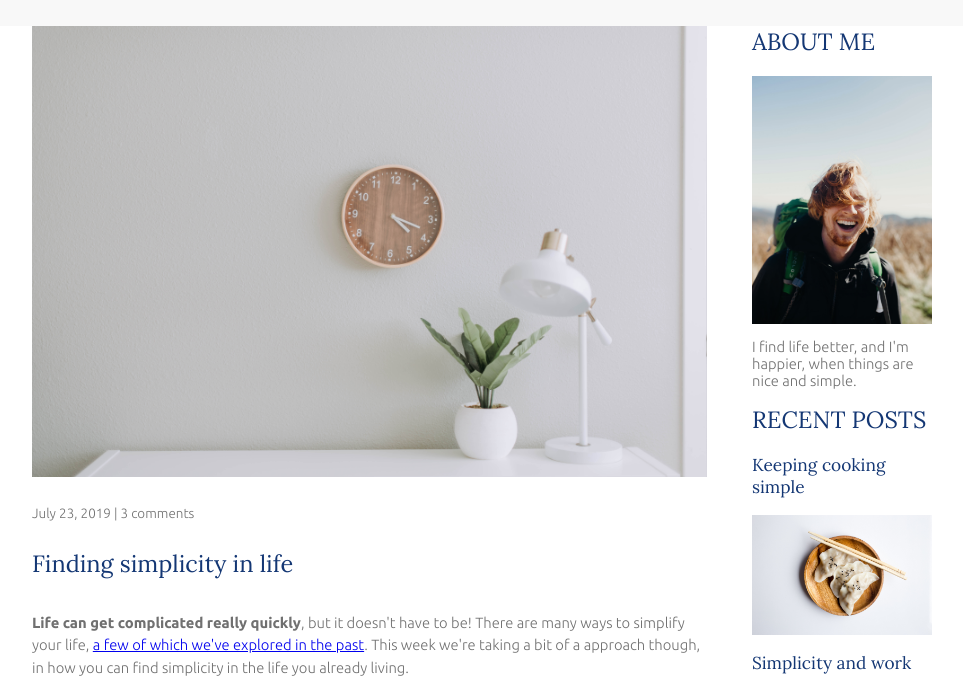
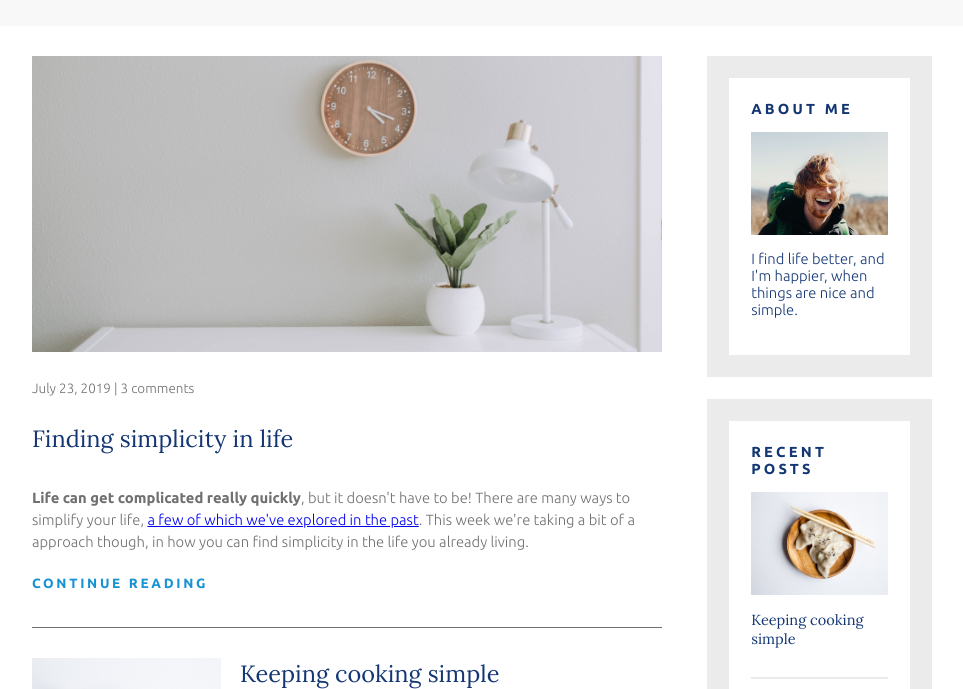
Before and after one commit to tristangraaff/css-responsive-design, a plain HTML site: page homepage/index.html in a window 1280 px wide. Shown: the part 103-792 px from the top of the page, without its empty margins (158-1121 px from the left). Drawn offline with Linux system fonts and the light colour scheme.

Commit message:
styling the widget

```diff
--- a/homepage/index.css
+++ b/homepage/index.css
@@ -83,6 +83,17 @@ span {
   text-decoration: underline;
 }
 
+.widget-title,
+.widget-recent-post-title {
+  font-size: 1.3rem;
+}
+
+.widget-title {
+  font-family: 'Ubuntu', sans-serif;
+  font-weight: 700;
+  letter-spacing: .22em;
+}
+
 .footer-title,
 .footer-copyright {
   text-align: center;
@@ -100,6 +111,12 @@ Layout
 header {
   background: #f8f8f8;
   text-align: center;
+  margin-bottom: 2em;;
+}
+
+footer {
+  background: #143774;
+  padding: 2em 0;
 }
 
 .container {
@@ -127,11 +144,13 @@ header {
   }
 
   main {
-    width: 75%;
+    width: 70%;
   }
 
   aside {
-    width: 20%;
+    width: 25%;
+    min-width: 200px;
+    margin-left: 1em;
   }
 }
 
@@ -179,7 +198,7 @@ nav a:focus {
   }
 }
 
-/* Main & aside*/
+/* Articles */
 
 .article-featured {
   display: flex;
@@ -236,9 +255,14 @@ nav a:focus {
   }
 
   .article-img {
-    width: 100%;
     min-height: 250px;
     object-fit: cover;
+  }
+
+  .article-featured-img {
+    width: 100%;
+    height: 20em;
+    object-position: bottom;
   }
 
   .article-img-plant {
@@ -257,9 +281,39 @@ nav a:focus {
   }
  } */
 
-/* Footer */
+/* Widgets */
 
-footer {
-  background: #143774;
-  padding: 2em 0;
+.sidebar-widget {
+  border: 1.5em solid #ebebeb;
+  margin-bottom: 1.5em;
+  padding: 1.5em;
 }
+
+.widget-recent-post {
+  display: flex;
+  flex-direction: column;
+  padding-bottom: 1em;
+  border-bottom: 2px solid #ebebeb;
+  margin-bottom: 1em;
+}
+
+.widget-recent-post:last-child {
+  border: 0;
+  margin: 0;
+  padding: 0;
+}
+
+.widget-title {
+  margin-bottom: 1em;
+}
+
+.widget-body {
+  color: #143774;
+}
+
+.widget-img {
+  order: -1;
+  width: 100%;
+  height: 7em;
+  object-fit: cover;
+}
```
